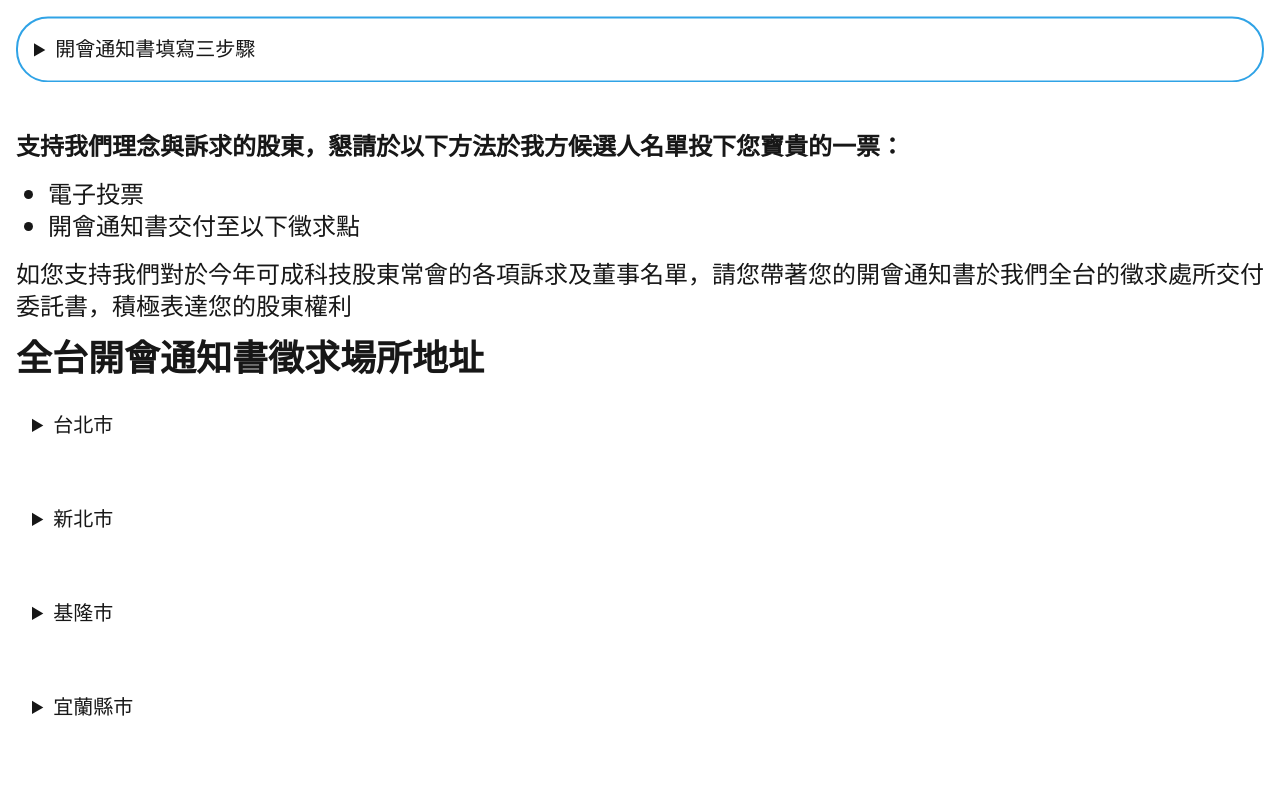
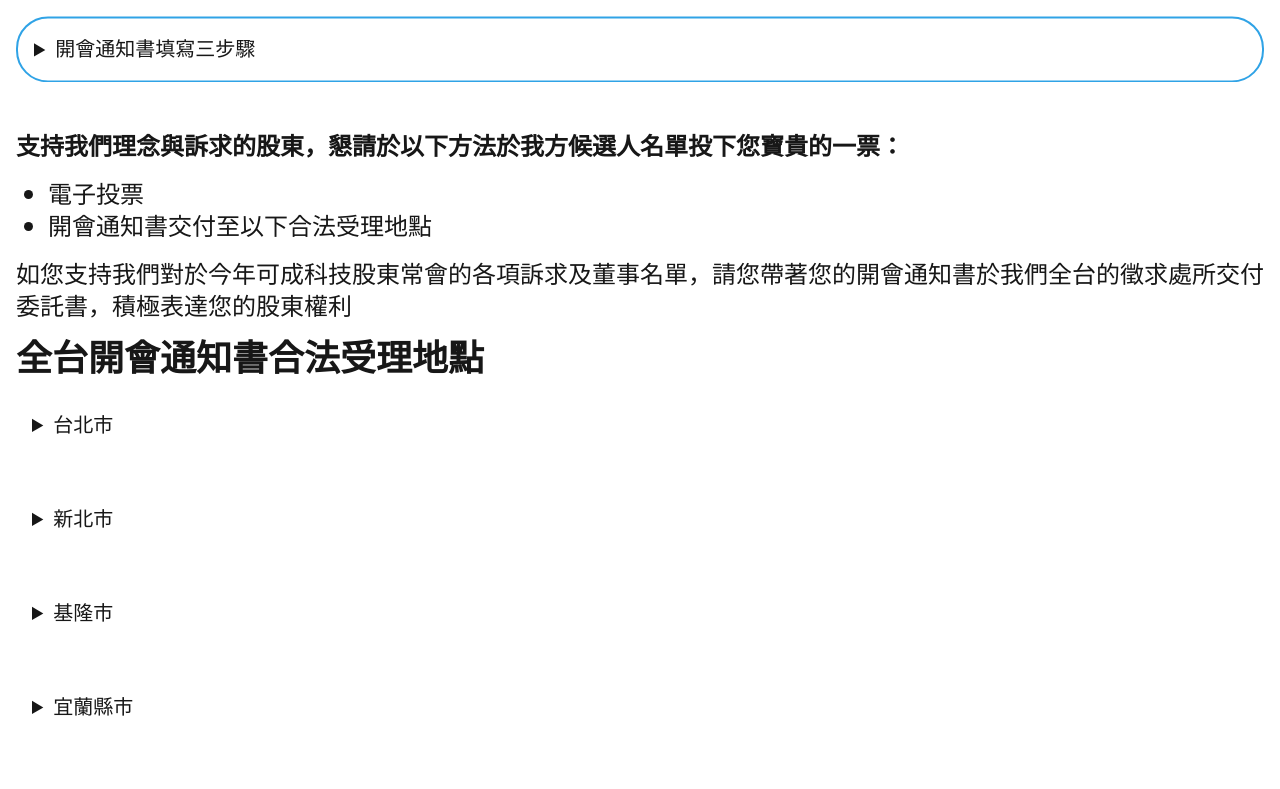
Before and after one commit to yujuiting/makecatcherright, a Next.js app: page /locations in a window 1280 px wide. Shown: the top 789 px of the page. Built offline with nearby package versions, Linux system fonts and the light colour scheme.

Commit message:
Update page.mdx

```diff
--- a/app/locations/page.mdx
+++ b/app/locations/page.mdx
@@ -9,13 +9,13 @@
 <p className='text-2xl my-4'>
 **支持我們理念與訴求的股東，懇請於以下方法於我方候選人名單投下您寶貴的一票：**
 - 電子投票
-- 開會通知書交付至以下徵求點
+- 開會通知書交付至以下合法受理地點
 
 如您支持我們對於今年可成科技股東常會的各項訴求及董事名單，請您帶著您的開會通知書於我們全台的徵求處所交付委託書，積極表達您的股東權利
 </p>
 
 
-# 全台開會通知書徵求場所地址
+# 全台開會通知書合法受理地點
 
 <details>
   <summary>台北市</summary>
```
